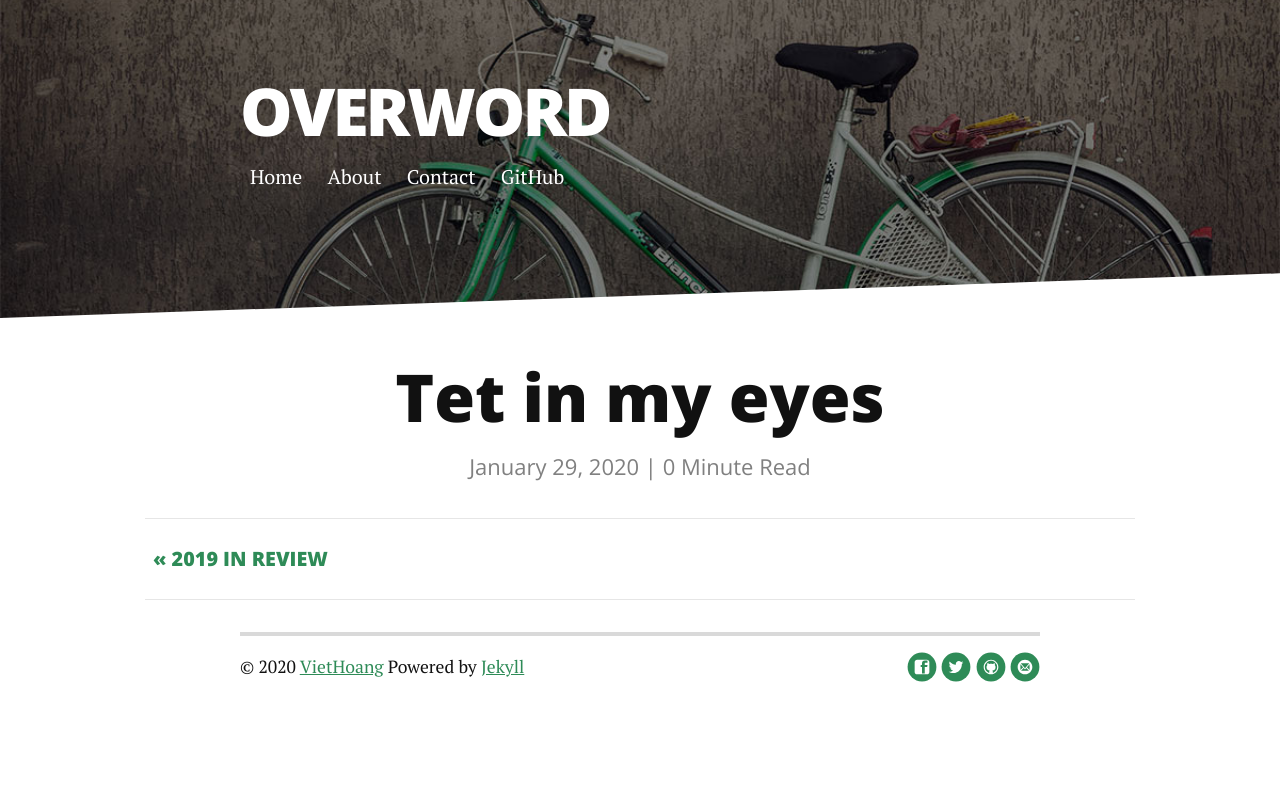
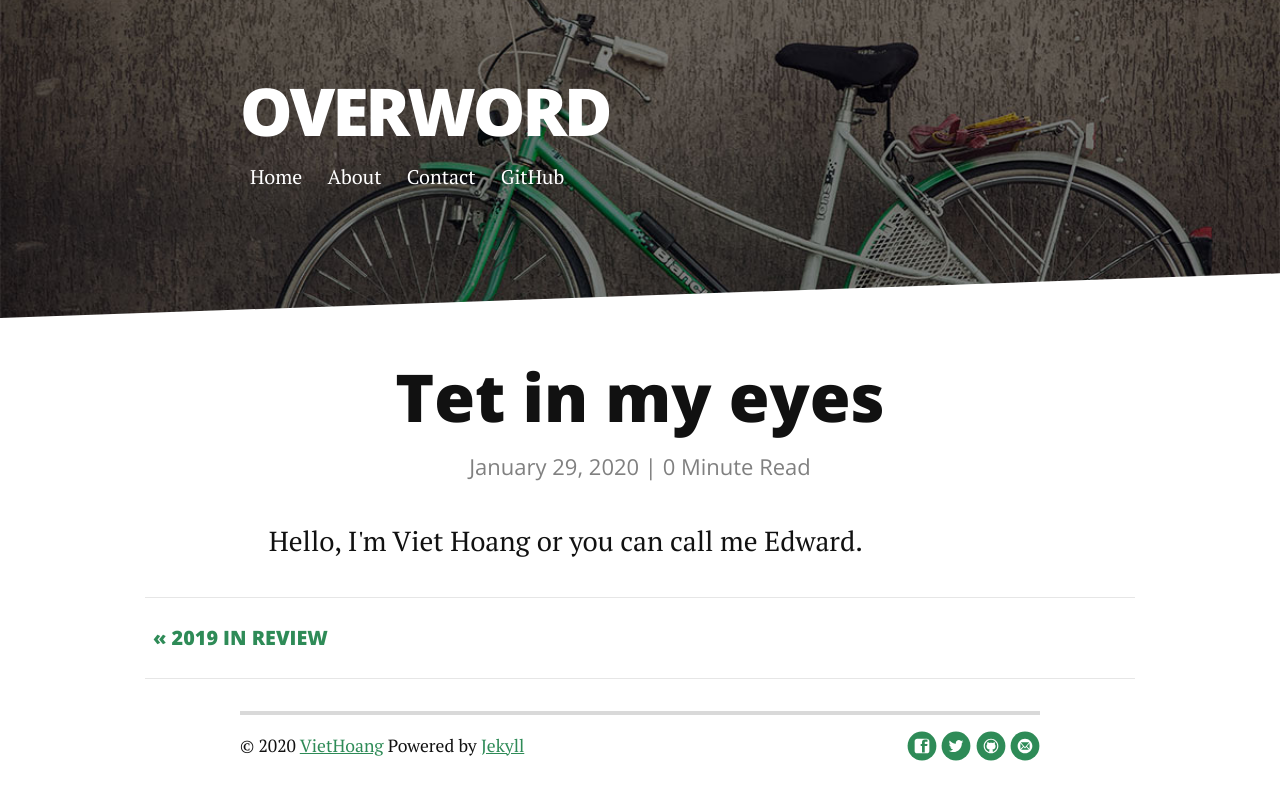
Before and after one commit to hoangso8000/hoangso8000.github.io, a Jekyll site: the page built from _posts/2020-01-29-Tet-in-my-eyes.md, in a window 1280 px wide. Shown: the top 800 px of the page. Built offline with Jekyll 4.4.1, drawn with Linux system fonts in a browser that asks for light colours; nearby versions of some CDN libraries.

Commit message:
write Tet 2020

```diff
--- a/_posts/2020-01-29-Tet-in-my-eyes.md
+++ b/_posts/2020-01-29-Tet-in-my-eyes.md
@@ -4,3 +4,4 @@ title:  "Tet in my eyes"
 date:   2020-01-29
 description: My 2020 Tet
 ---
+<p class="intro">Hello, I'm Viet Hoang or you can call me Edward.</p>
```
